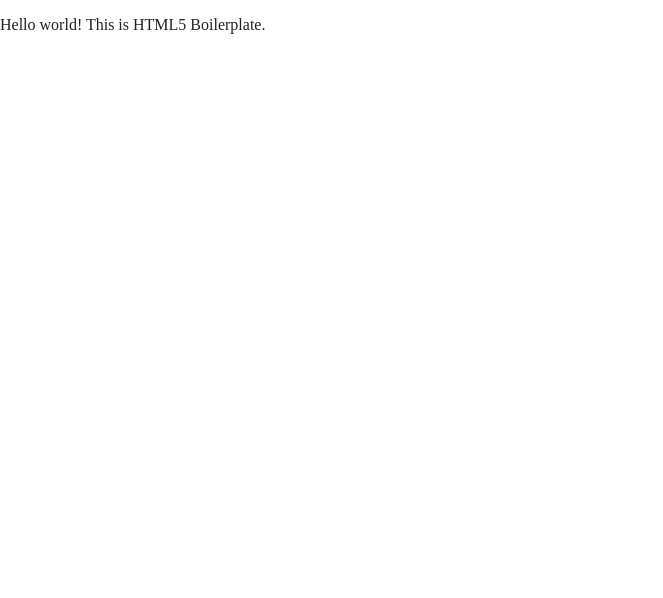
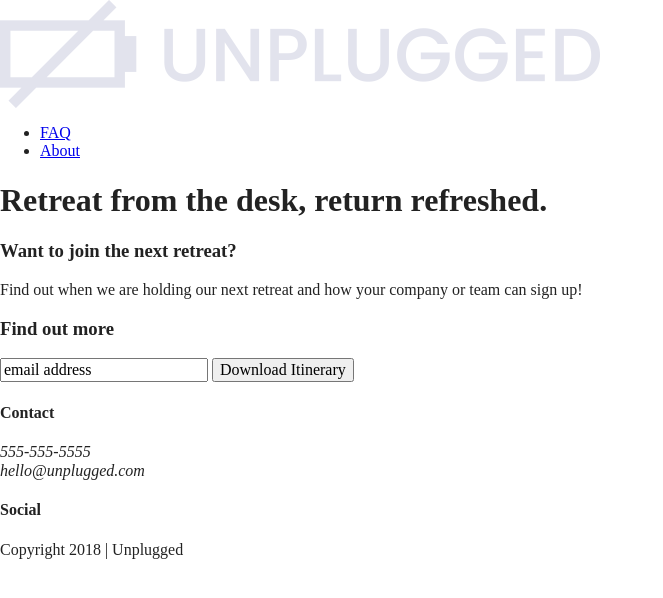
Before and after one commit to amandajscott/unplugged-web-dev, a website built with Parcel: page index.html in a window 1280 px wide. Shown: the whole page, without its empty margins (0-663 px from the left). Built offline with nearby package versions, Linux system fonts and the light colour scheme; files whose address does not match are found by name.

Commit message:
Added content for homepage

```diff
--- a/index.html
+++ b/index.html
@@ -3,7 +3,7 @@
 
 <head>
   <meta charset="utf-8">
-  <title></title>
+  <title>Unplugged Retreat</title>
   <meta name="description" content="">
   <meta name="viewport" content="width=device-width, initial-scale=1">
 
@@ -25,10 +25,85 @@
 <body>
 
   <!-- Add your site or application content here -->
-  <p>Hello world! This is HTML5 Boilerplate.</p>
   <script src="js/vendor/modernizr-3.11.2.min.js"></script>
   <script src="js/plugins.js"></script>
   <script src="js/main.js"></script>
+
+  <header>
+    <div class="content-wrapper">
+      <a href="#"><img src="img/unpluggedlogo.png" alt="unplugged logo"></a>
+      <div class="header-divider" >
+      </div>
+    <nav>
+      <ul>
+        <li><a href="faq/index.html" target="_blank">FAQ</a></li>
+        <li><a href="about.index.html" target="_blank">About</a></li>
+      </ul>
+    </nav>
+  </div>
+  </header>
+
+  <main>
+
+    <section class="hero-area">
+      <div class="content-wrapper">
+        <h1> Retreat from the desk, return refreshed.</h1>
+      </div>
+    </section>
+
+    <aside>
+      <div class="content-wrapper">
+       <div class="form-description">
+        <h3> Want to join the next retreat?</h3>
+        <p> Find out when we are holding our next retreat and how your company or team can sign up!
+        </p>
+       </div>
+       <div class="form">
+        <h3> Find out more</h3>
+        <input type="text" name="name" value="email address">
+        <input type="button" value="Download Itinerary">
+       </div>
+      </div>
+    </aside>
+
+  </main> <!-- main wrapper -->
+
+  <footer>
+    <div class="content-wrapper">
+      <div class="footer-content">
+        <div class="contact">
+          <h4>Contact</h4>
+          <address>
+            <p>
+              555-555-5555<br>
+              hello@unplugged.com
+            </p>
+          </address>
+          </div>
+          <div class="social">
+            <h4>Social</h4>
+            <div class="social-icons">
+              <p>
+                <a href="https://www.facebook.com/Skillcrush/" target="_blank"></a>
+              </p>
+              <p>
+                <a href="https://www.twitter.com/Skillcrush" target="_blank"></a>
+              </p>
+              <p>
+                <a href="https://www.instagram.com/skillcrush" target="_blank"></a>
+              </p>
+            </div>
+            <p><a href="https://www.facebook.com/yoursite" target="_blank" rel="noopener"></a></p>
+            <!-- other social links here -->
+          </div>
+        </div>
+      </div> <!-- footer content ends -->
+    </div>
+    <!-- footer content-wrapper ends -->
+    <div class="copyright">
+      <p>Copyright 2018 | Unplugged</p>
+    </div>
+  </footer>
 
   <!-- Google Analytics: change UA-XXXXX-Y to be your site's ID. -->
   <script>
```
Also changed, not shown: 1 other file.
